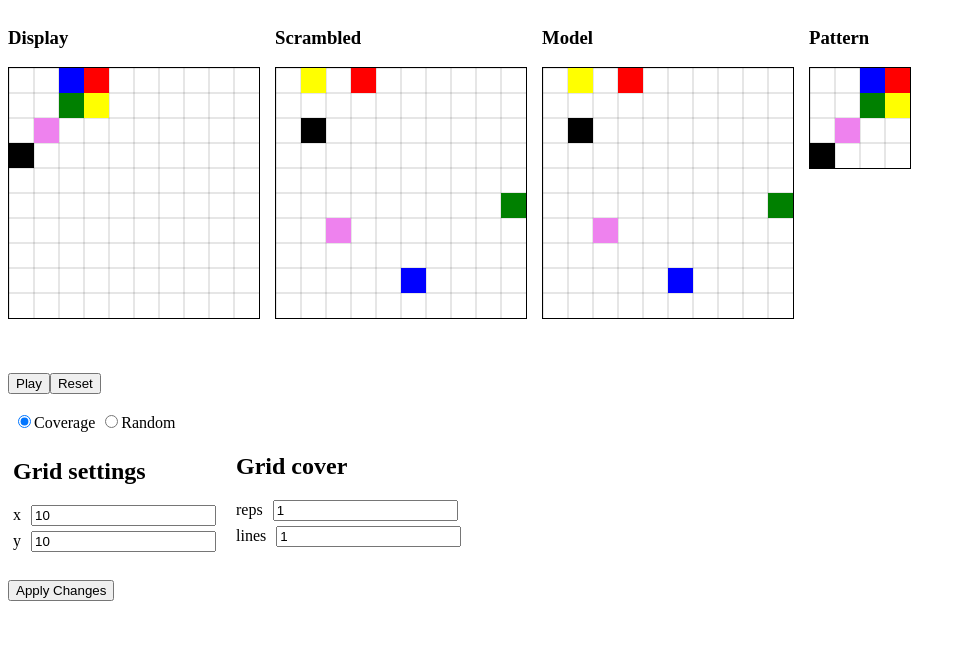
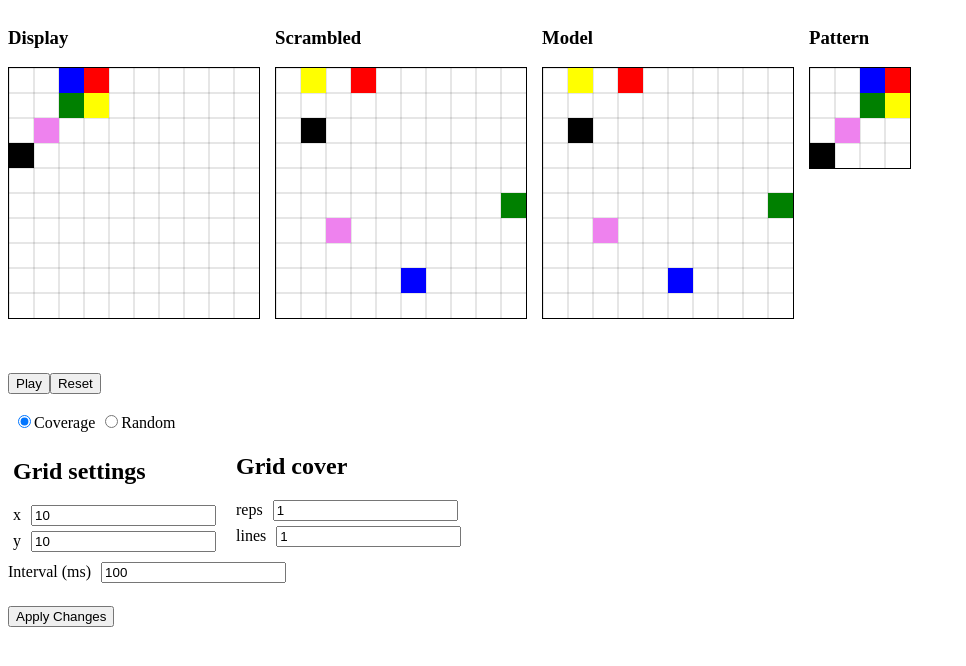
Before and after one commit to Kingsley1331/The_Seer, a React (Create React App) app: page / in a window 1280 px wide. Shown: the top 666 px of the page, without its empty margins (0-966 px from the left). Built offline with nearby package versions, Linux system fonts and the light colour scheme.

Commit message:
Add ability to change speed

```diff
--- a/src/App.js
+++ b/src/App.js
@@ -114,6 +114,7 @@ export default function App() {
   }, [patternDisplay, gridUnits]);
 
   const reset = useCallback(() => {
+    console.log("Resetting");
     setParternDisplay(pattern);
     resetGrid();
     setMovements([]);
@@ -252,6 +253,7 @@ export default function App() {
               onChange={(e) => {
                 // console.log(e.target.value);
                 setGridUnits((units) => ({ ...units, x: e.target.value }));
+                // setTimeout(() => reset(), 1000);
               }}
               value={gridUnits.x}
             />
@@ -263,6 +265,7 @@ export default function App() {
               onChange={(e) => {
                 // console.log(e.target.value);
                 setGridUnits((units) => ({ ...units, y: e.target.value }));
+                // setTimeout(() => reset(), 1000);
               }}
               value={gridUnits.y}
             />
@@ -338,6 +341,16 @@ export default function App() {
           </div>
         )}
       </div>
+      <div>
+        Interval (ms)
+        <input
+          type="number"
+          onChange={(e) => {
+            setPeriod(e.target.value);
+          }}
+          value={period}
+        />
+      </div>
       <br />
       <button>Apply Changes</button>
     </>
```
Also changed, not shown: 1 other file (tests, documents, lock files or other folders).
